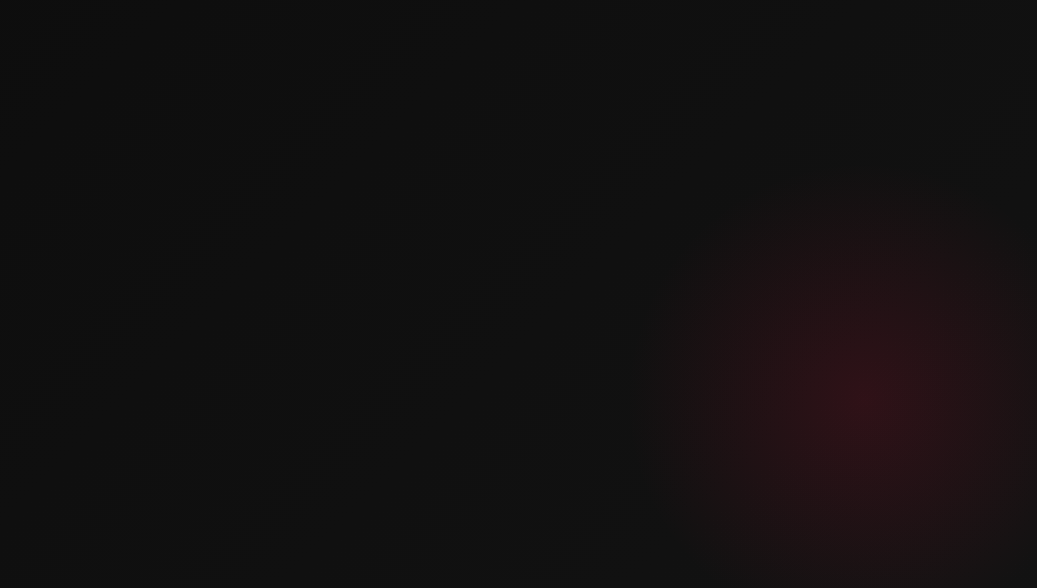
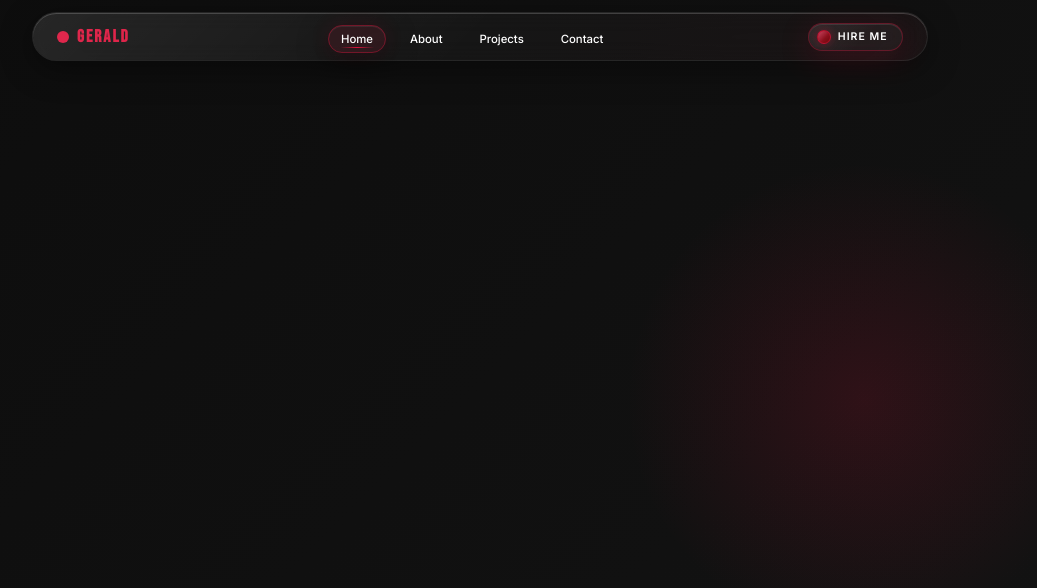
Before and after one commit to Geraldsaviour/portfolio, a plain HTML site: page index.html in a window 1280 px wide. Shown: the top 588 px of the page, without its empty margins (160-1197 px from the left). Drawn offline with nearby package versions, Linux system fonts and the light colour scheme; some packages are replaced by stand-ins of ours; animation ran at ten frames a second; a script that the page names is missing.

Commit message:
Fix: navbar animates in immediately on page load, independent of Spline

```diff
--- a/script.js
+++ b/script.js
@@ -108,7 +108,6 @@ document.addEventListener('DOMContentLoaded', () => {
         if (!isMobile) {
             tl.to('.spline-container', { opacity: 1, scale: 1, duration: 2.0, ease: "power2.out" })
         } else {
-            // On mobile skip spline wait, just animate content immediately
             gsap.set('.spline-container', { opacity: 0, display: 'none' });
         }
 
@@ -117,9 +116,14 @@ document.addEventListener('DOMContentLoaded', () => {
           .fromTo('.role-container',{ x: -50, opacity: 0 }, { x: 0, opacity: 1, duration: 0.8 }, "-=0.6")
           .fromTo('.bio',          { x: -50, opacity: 0 }, { x: 0, opacity: 1, duration: 0.8 }, "-=0.6")
           .fromTo('.cta-group',    { x: -50, opacity: 0 }, { x: 0, opacity: 1, duration: 0.8 }, "-=0.6")
-          .fromTo('.social-links', { x: -50, opacity: 0 }, { x: 0, opacity: 1, duration: 0.8 }, "-=0.6")
-          .fromTo('.navbar',       { y: -30, opacity: 0 }, { y: 0, opacity: 1, duration: 1 },   "-=0.4");
+          .fromTo('.social-links', { x: -50, opacity: 0 }, { x: 0, opacity: 1, duration: 0.8 }, "-=0.6");
     }
+
+    // Navbar animates in immediately — independent of Spline load
+    gsap.fromTo('.navbar',
+        { y: -30, opacity: 0 },
+        { y: 0, opacity: 1, duration: 0.7, ease: 'power3.out', delay: 0.3 }
+    );
 
     if (!isMobile) {
         // Load spline module script first, then create viewers after it's ready
--- a/styles.css
+++ b/styles.css
@@ -91,6 +91,7 @@ body {
     box-shadow: var(--glass-shadow), inset 0 0 80px rgba(255, 255, 255, 0.03), inset 0 1px 0 rgba(255,255,255,0.12);
     transition: all 0.4s cubic-bezier(0.4, 0, 0.2, 1);
     opacity: 0;
+    will-change: transform, opacity;
 }
 
 .navbar::before {
```
